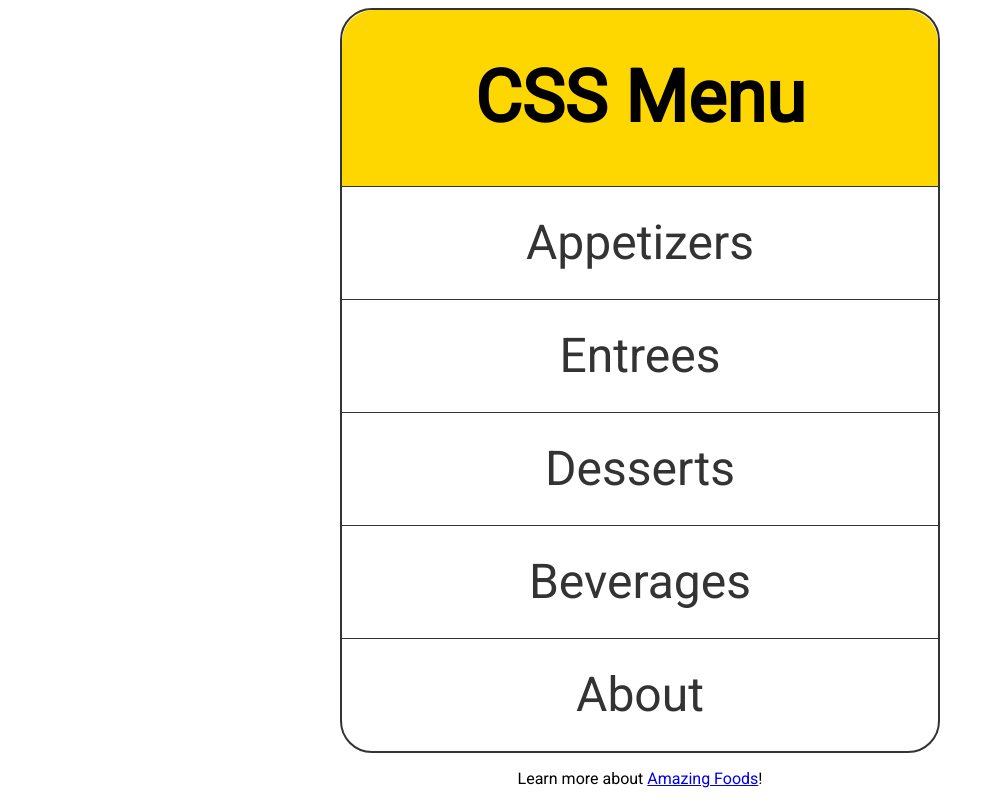
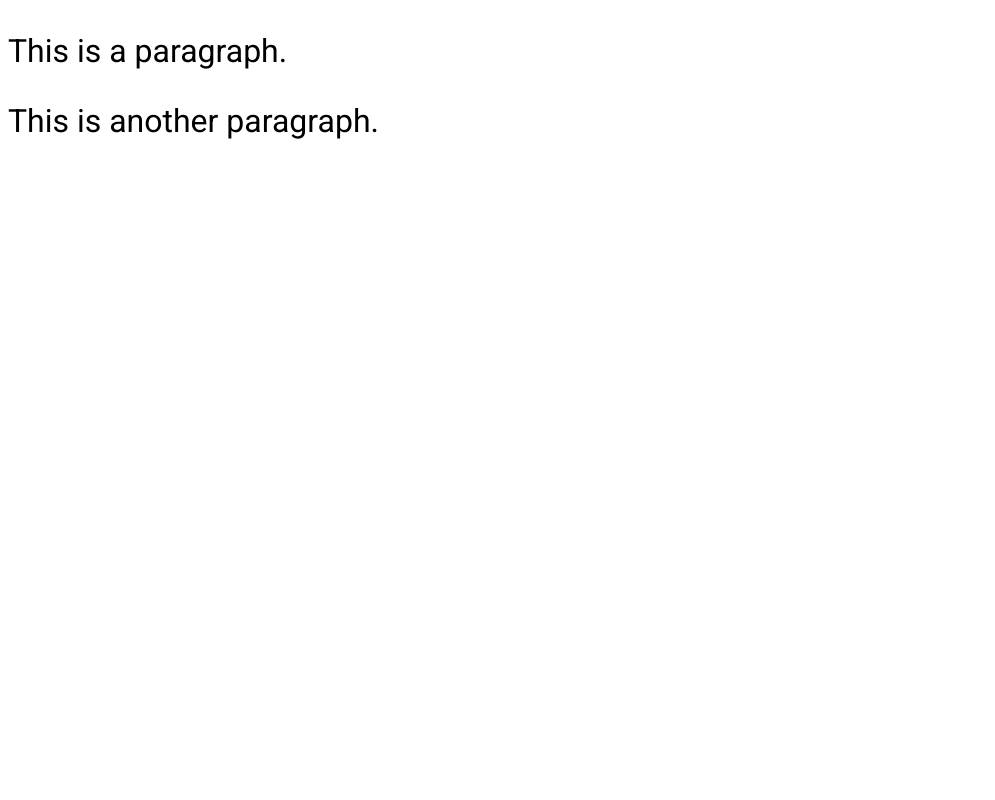
Before and after one commit to AbyssWalker1990/css-practice, a plain HTML site: page index.html in a window 1280 px wide. Shown: the whole page, without its empty margins (0-995 px from the left). Drawn offline with Linux system fonts and the light colour scheme.

Commit message:
prepared for display info

```diff
--- a/css/style.css
+++ b/css/style.css
@@ -1,55 +1,4 @@
-* {
-    margin: 0;
-    padding: 0;
-    box-sizing: border-box;
+body {
+    font-size: 2rem;
+    font-family: 'Roboto', sans-serif;
 }
-
-body {
-    margin: 0.5rem;
-    font-family: 'Roboto', sans-serif;
-    text-align: center;
-}
-
-nav {
-    border: 2px solid #333;
-    border-radius: 2rem;
-    margin: 0 auto 1rem;
-    max-width: 600px;
-    font-size: 3rem;
-    line-height: 7rem;
-}
-
-h2 {
-    padding: 2rem;
-    background: gold;
-    border-radius: 2rem 2rem 0 0;
-}
-
-ul {
-    list-style-type: none;
-}
-
-li {
-    border-top: 1px solid #333;
-}
-
-li a {
-    display: block;
-}
-
-li a,
-li a:visited {
-    text-decoration: none;
-    color: #333;
-}
-
-li a:hover,
-li a:focus {
-    background: #333;
-    color: whitesmoke;
-    cursor: pointer;
-}
-
-li:last-child a {
-    border-radius: 0 0 2rem 2rem;
-}
--- a/index.html
+++ b/index.html
@@ -13,19 +13,19 @@
 </head>
 
 <body>
-  <nav>
-    <h2>CSS Menu</h2>
-    <ul>
-      <li><a href="one.html">Appetizers</a></li>
-      <li><a href="one.html">Entrees</a></li>
-      <li><a href="two.html">Desserts</a></li>
-      <li><a href="two.html">Beverages</a></li>
-      <li><a href="two.html">About</a></li>
-    </ul>
-  </nav>
-  <p>Learn more about <a
-    href="https://www.cnn.com/travel/article/world-best-food-dishes/index.html">Amazing Foods</a>!
-  </p>
+  <main>
+    <p>This is a paragraph.</p>
+    <p>This is <span class="opposite">another</span> paragraph.</p>
+
+    <!-- <nav>
+        <ul>
+            <li><a href="#">Intro</a></li>
+            <li><a href="#">Portfolio</a></li>
+            <li><a href="#">Projects</a></li>
+        </ul>
+    </nav> -->
+
+  </main>
 </body>
 
 </html>
```
